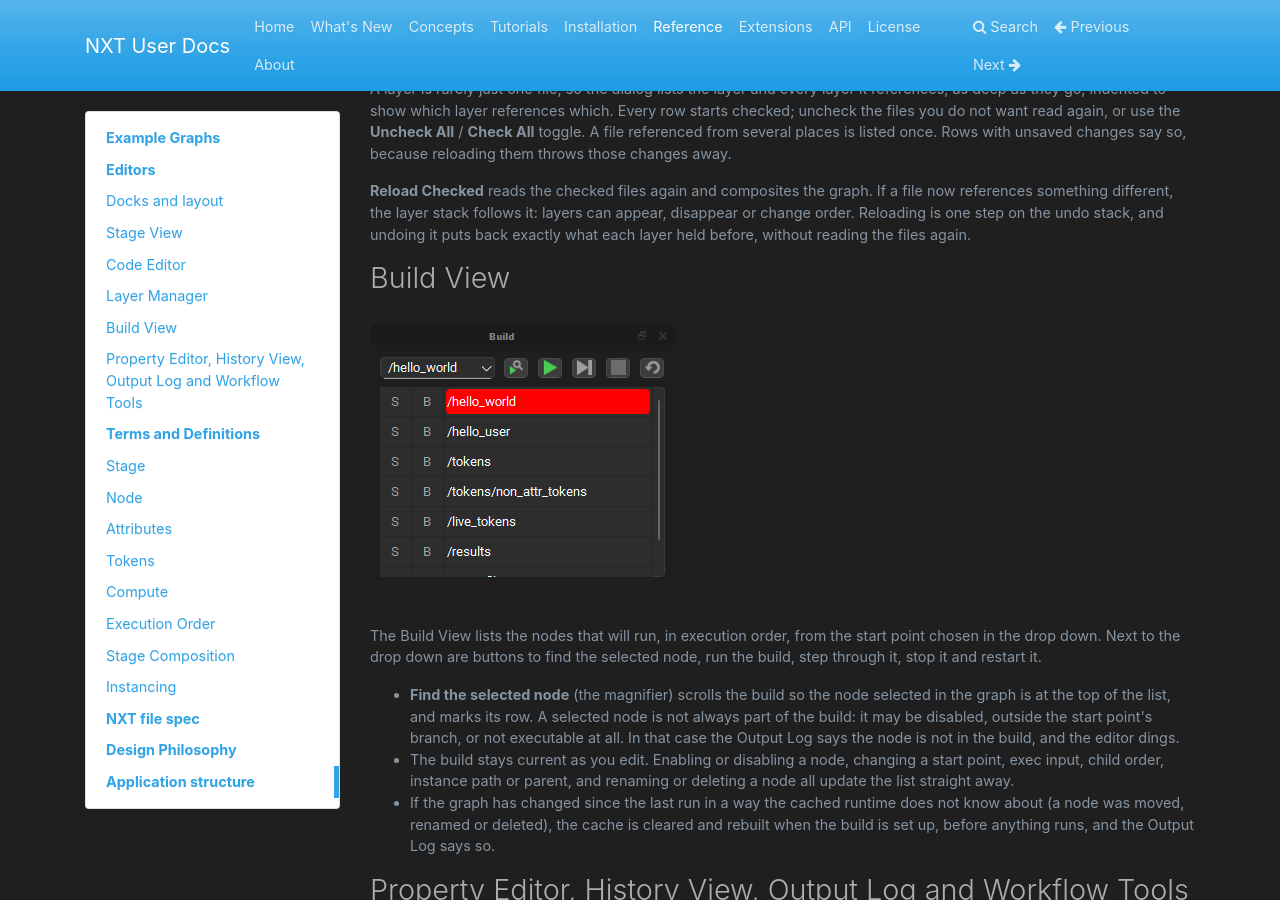
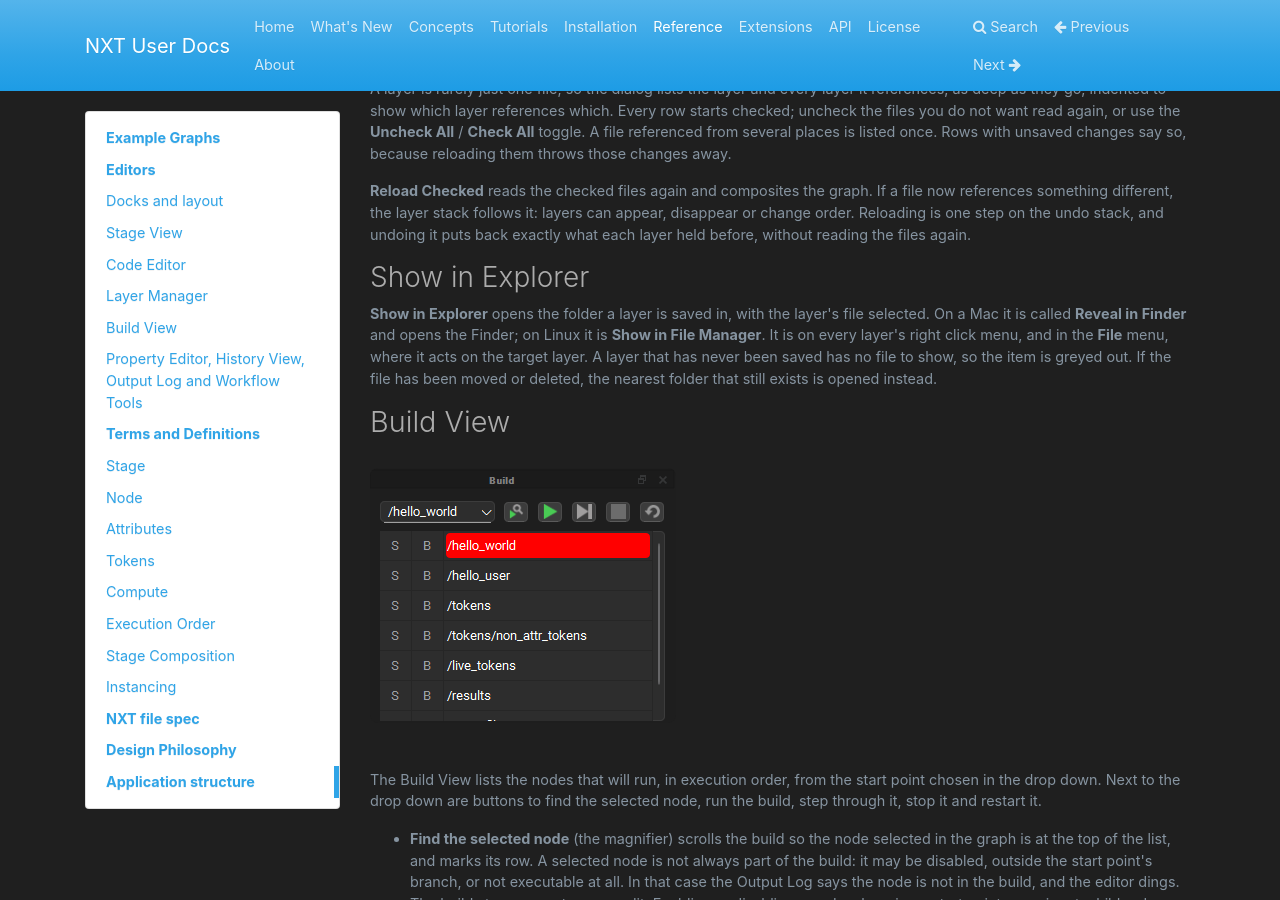
Before and after one commit to nxt-dev/nxt_editor, an MkDocs documentation site: the page built from docs/user_docs/docs/reference.md, in a window 1280 px wide and 900 px high, scrolled down 11510 px. Built offline with MkDocs 1.6.1, drawn with Linux system fonts in a browser that asks for light colours; nearby versions of some CDN libraries; library files that are not in the unit come from our copies.

Commit message:
Document Show in Explorer
Co-Authored-By: Claude Opus 5.5 (1M context) <noreply@anthropic.com>

```diff
--- a/docs/user_docs/docs/reference.md
+++ b/docs/user_docs/docs/reference.md
@@ -322,6 +322,16 @@ If a file now references something different, the layer stack follows it:
 layers can appear, disappear or change order. Reloading is one step on the
 undo stack, and undoing it puts back exactly what each layer held before,
 without reading the files again.
+
+### Show in Explorer
+
+**Show in Explorer** opens the folder a layer is saved in, with the layer's
+file selected. On a Mac it is called **Reveal in Finder** and opens the
+Finder; on Linux it is **Show in File Manager**. It is on every layer's
+right click menu, and in the **File** menu, where it acts on the target
+layer. A layer that has never been saved has no file to show, so the item is
+greyed out. If the file has been moved or deleted, the nearest folder that
+still exists is opened instead.
 
 ## Build View
 
```
Also changed, not shown: docs/user_docs/docs/whats_new.md (+6 -0 lines).
